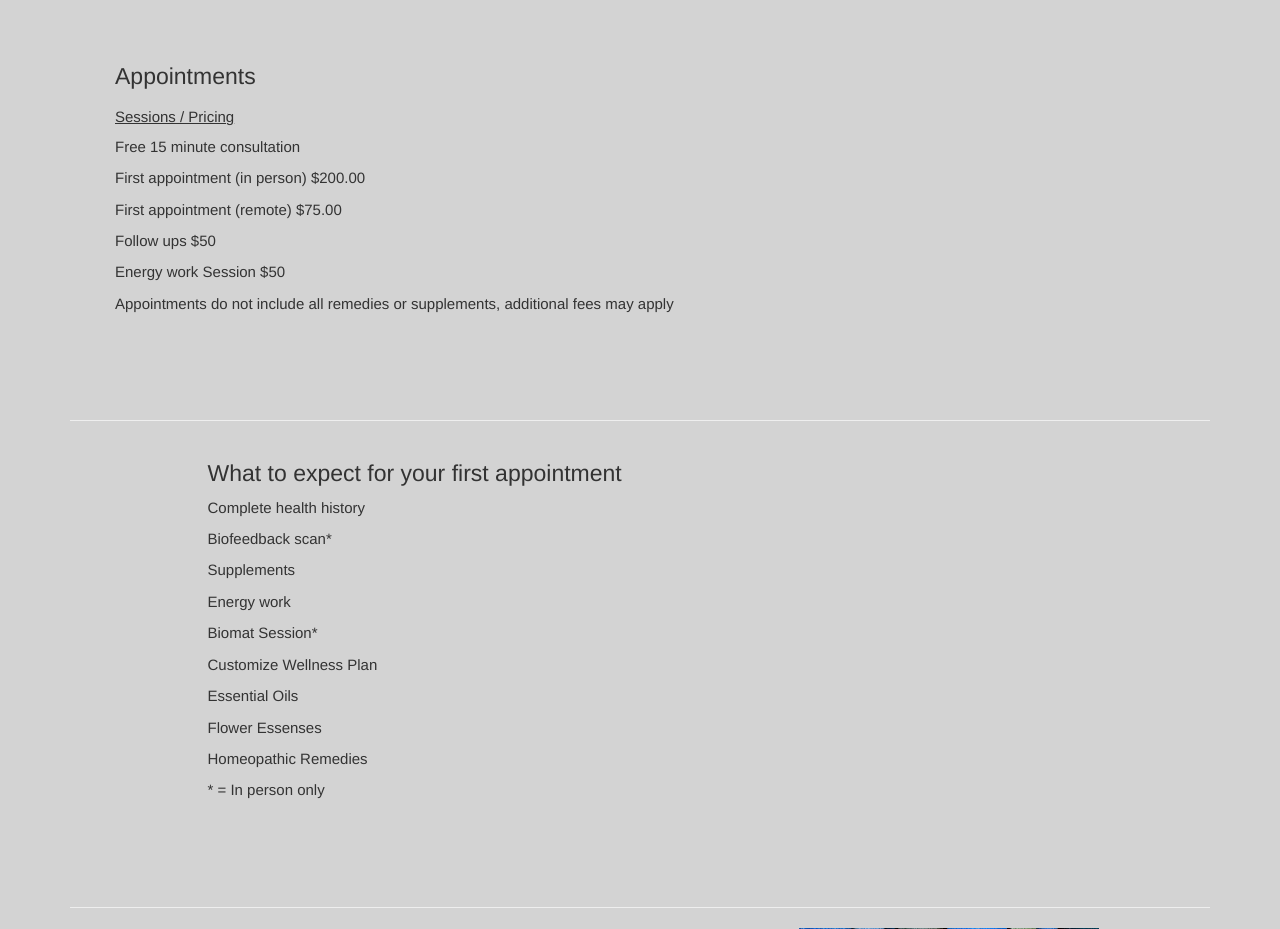
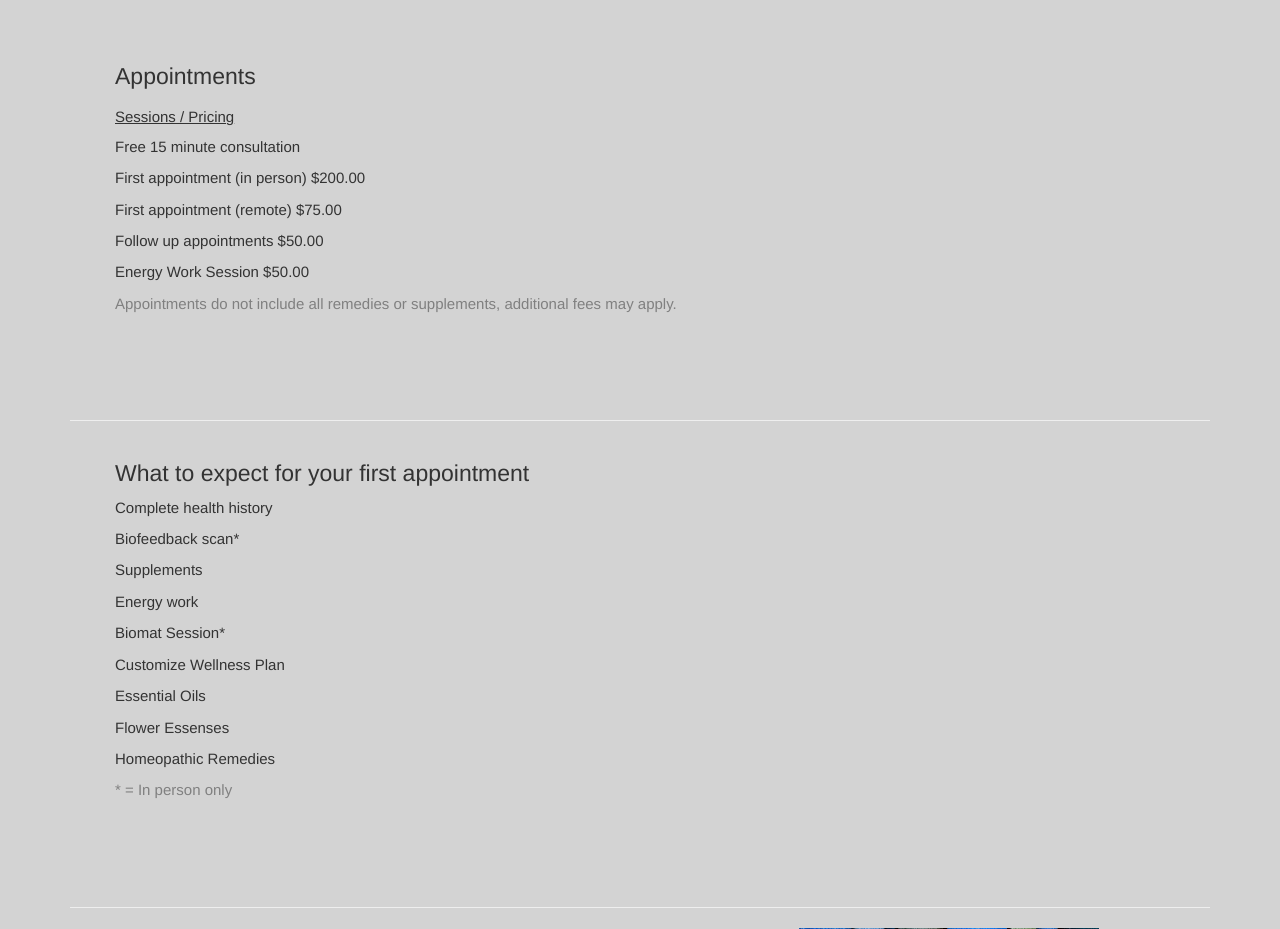
Before and after one commit to JacobBoone/onyx, a Node server app: page / in a window 1280 px wide. Shown: the part 552-1481 px from the top of the page. Run offline with Node 20, Linux system fonts and the light colour scheme; some libraries are stand-ins or nearby versions.

Commit message:
format changes

```diff
--- a/public/stylesheets/main.css
+++ b/public/stylesheets/main.css
@@ -313,8 +313,10 @@
         margin: 0;
  }
 
-
+.subtext{
+	color: grey;
  /*NEW carousel use css from https://bootsnipp.com/snippets/featured/carousel-with-face-indicators  */
+}
 
 
 
--- a/views/aboutme.jade
+++ b/views/aboutme.jade
@@ -31,14 +31,14 @@
 					.row-fluid.instagram
 						a.ig-b-.ig-b-48(href='https://www.instagram.com/b.love.healing/?ref=badge')
 							img(src='//badges.instagram.com/static/images/ig-badge-48.png', alt='Instagram')
-						a.fb-icon(href='https://www.facebook.com/onyxholistic')
+						a.fb-icon(href='https://www.facebook.com/B-Love-Healing-373726639704346/')
 							img(src='../../stylesheets/images/facebook_48.png')
 						a.tw-icon(href='https://twitter.com/onyxholistic')
 							img(src='../../stylesheets/images/twitter_48.png')
 						//- a.tw-icon(href='http://learningfromamaster.blogspot.com/?m=0')
 							img(src='../../stylesheets/images/blogger-48.png')
 					.row-fluid
-						p.text-muted.copyright.hidden-xs  &copy Copyright 2018, Onyx Holistic
+						p.text-muted.copyright.hidden-xs  &copy Copyright 2018, blovehealing
 			//- footer.footer
 				.container
 					.row.instagram
--- a/views/contact.jade
+++ b/views/contact.jade
@@ -18,7 +18,7 @@
 					div.form-group
 						label(for='callme') Phone Number:
 						input.form-control(name='callme', type='text', placeholder='(XXX)-XXX-XXXX' id='callme' required)
-					div.form-group
+					//- div.form-group
 						label(for='reason') Category:
 						select.form-control(name='reason', type='text', id='reason' required)
 							option(disabled='', selected='true') Choose one
--- a/views/index.jade
+++ b/views/index.jade
@@ -26,7 +26,7 @@
 							p A process that transcends the standard methods of visualization, affirmations, will power, and positive thinking especially effective in the areas of behavioral/habit change, wellness and stress reduction.
 							p
 								a.btn.btn-lg.btn-warning(href='#psychk', role='button') Free Your Mind
-				.item
+				//- .item
 					img.fourth-slide(src='../../stylesheets/images/lavender.jpg', alt='essentialoils')
 					.container
 						.carousel-caption
@@ -61,9 +61,9 @@
 						p.content Free 15 minute consultation
 						p.content First appointment (in person) $200.00
 						p.content First appointment (remote) $75.00
-						p.content Follow ups $50
-						p.content Energy work Session $50
-						p.content Appointments do not include all remedies or supplements, additional fees may apply
+						p.content Follow up appointments $50.00
+						p.content Energy Work Session $50.00
+						p.content.subtext Appointments do not include all remedies or supplements, additional fees may apply.
 						//- p.content Holistic Wellbeing (Essential Oils, Flower Essences) - $50
 							span.text-muted (includes bio-impedenccc# scan for in person session)
 						//- P.content Emotional and Mental Wellbeing (PSYCH-K, Essential Oils, Flower Essences) - $50
@@ -85,9 +85,9 @@
 			.container.service-content.info
 				<hr class="featurette-divider">
 				.row.featurette.col-md-12
-					.col-md-1
+					//- .col-md-1
 
-					.col-md-10
+					.col-md-12
 						h2.content.content-heading What to expect for your first appointment
 						p.content Complete health history
 						p.content Biofeedback scan*
@@ -98,7 +98,7 @@
 						p.content Essential Oils
 						p.content Flower Essenses
 						p.content Homeopathic Remedies
-						p.content * = In person only
+						p.content.subtext * = In person only
 						//- h2.content.content-heading Consultations
 
 						//- p.content Consultations for are now being offered and are tailored to suit your needs. They can be conducted over the phone, Skype/ video call, or in person.
@@ -111,7 +111,7 @@
 						//- P.content Emotional and Mental Wellbeing (PSYCH-K, Essential Oils, Flower Essences) - $50
 						//- p.content Bradley Birth Class - Contact for pricing and availablility
 
-					.col-md-1
+					//- .col-md-1
 
 
 			//- .container.birth-content.info
@@ -220,11 +220,11 @@
 					.row-fluid.instagram
 						a.ig-b-.ig-b-48(href='https://www.instagram.com/b.love.healing/?ref=badge')
 							img(src='//badges.instagram.com/static/images/ig-badge-48.png', alt='Instagram')
-						a.fb-icon(href='https://www.facebook.com/onyxholistic')
+						a.fb-icon(href='https://www.facebook.com/B-Love-Healing-373726639704346/')
 							img(src='../../stylesheets/images/facebook_48.png')
 						a.tw-icon(href='https://twitter.com/onyxholistic')
 							img(src='../../stylesheets/images/twitter_48.png')
 						//- a.tw-icon(href='http://learningfromamaster.blogspot.com/?m=0')
 							img(src='../../stylesheets/images/blogger-48.png')
 					.row-fluid
-						p.text-muted.copyright.hidden-xs  &copy Copyright 2018, Onyx Holistic
+						p.text-muted.copyright.hidden-xs  &copy Copyright 2018, blovehealing
--- a/views/layout.jade
+++ b/views/layout.jade
@@ -59,6 +59,6 @@
 										li
 											a(href='/#asea') Supplements
 										li
-											a(href='/#essentialoils') Chem free home
+											a(href='/#essentialoils') Chemical free home
 										//- li
 											a(href='/aboutme') About Me
```
